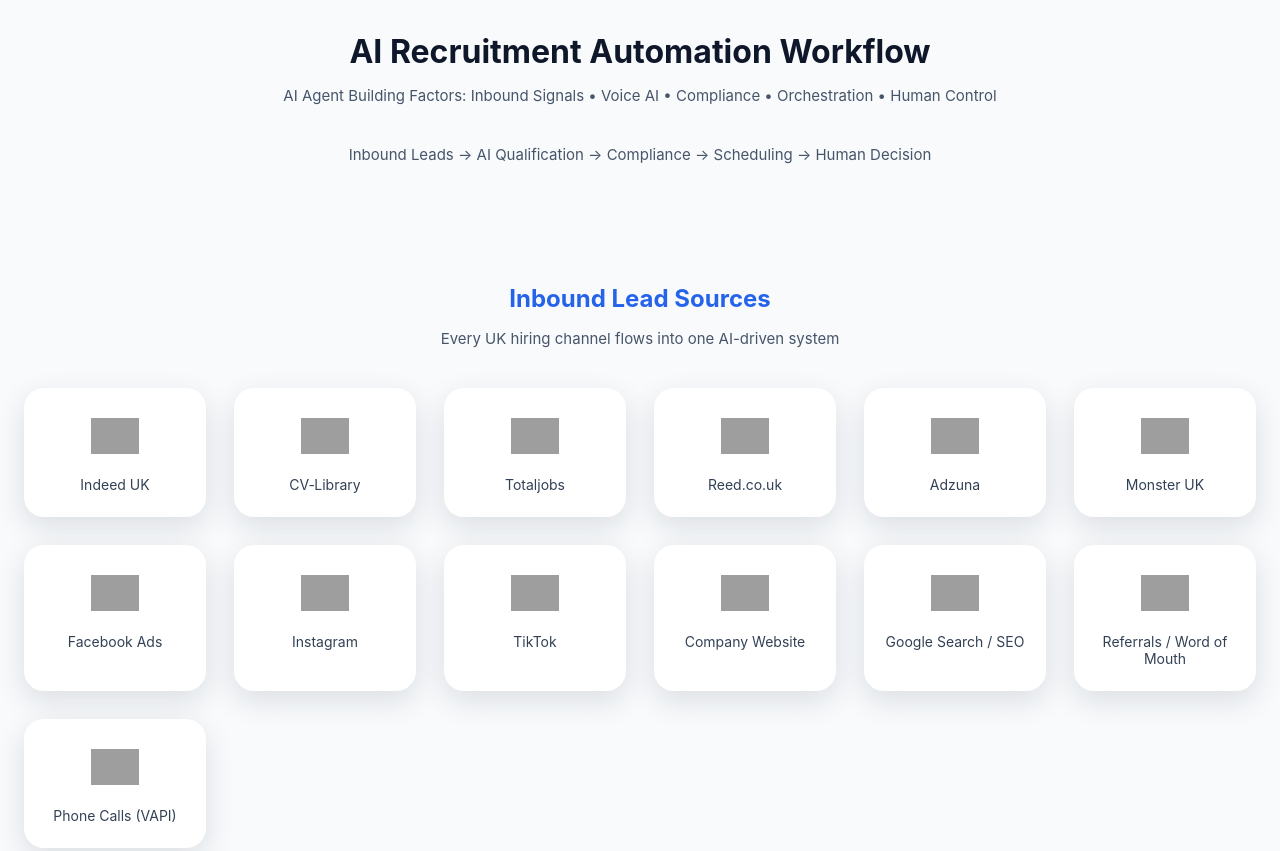
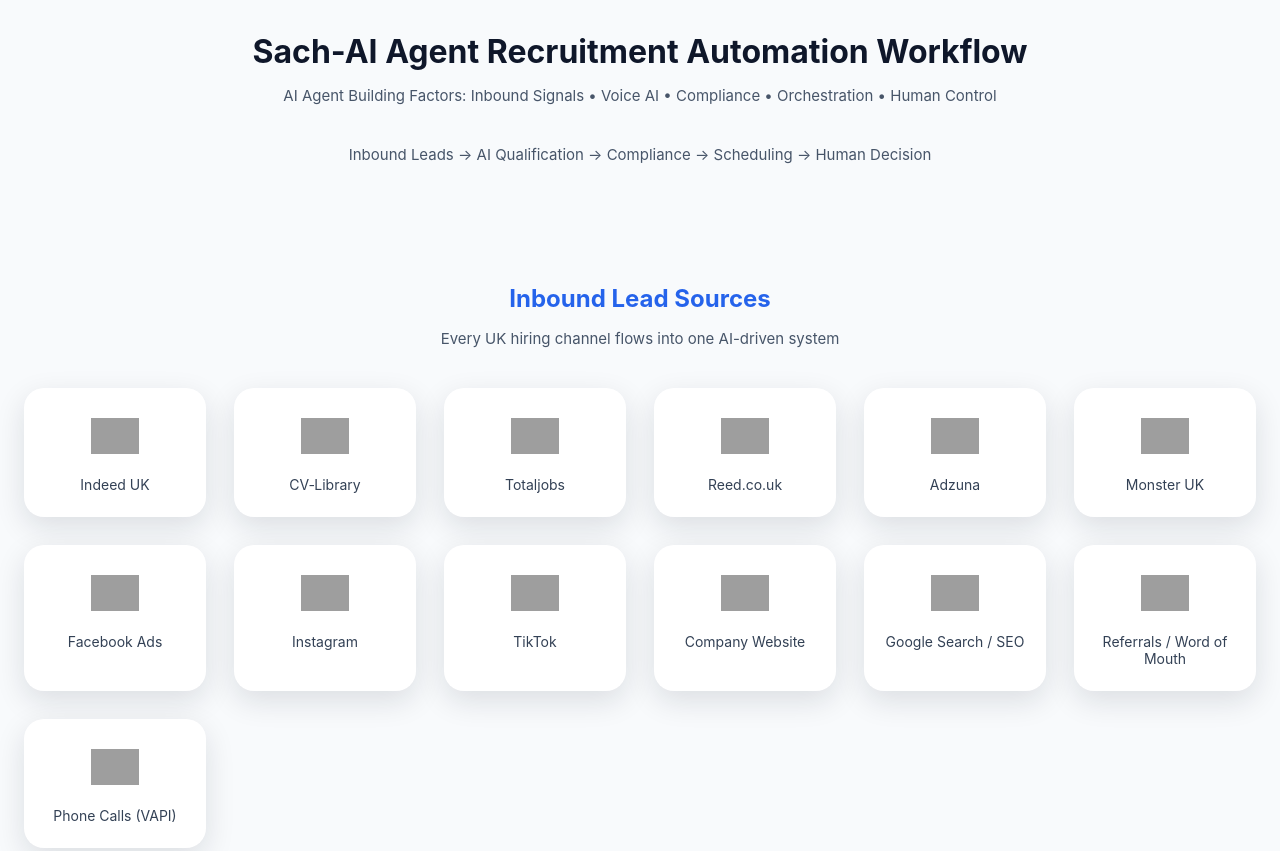
Before and after one commit to vanillacode418-design/sach-ai-agent-factory, a plain HTML site: page index.html in a window 1280 px wide. Shown: the top 851 px of the page. Drawn offline with Linux system fonts and the light colour scheme; grey boxes are pictures that could not be loaded.

Commit message:
Update index.html

```diff
--- a/index.html
+++ b/index.html
@@ -175,7 +175,7 @@
 </head>
 <body>
 
-  <h1>AI Recruitment Automation Workflow</h1>
+  <h1>Sach-AI Agent Recruitment Automation Workflow</h1>
   <p class="subtitle">AI Agent Building Factors: Inbound Signals • Voice AI • Compliance • Orchestration • Human Control</p>
   <p class="subtitle">Inbound Leads → AI Qualification → Compliance → Scheduling → Human Decision</p>
 
```
